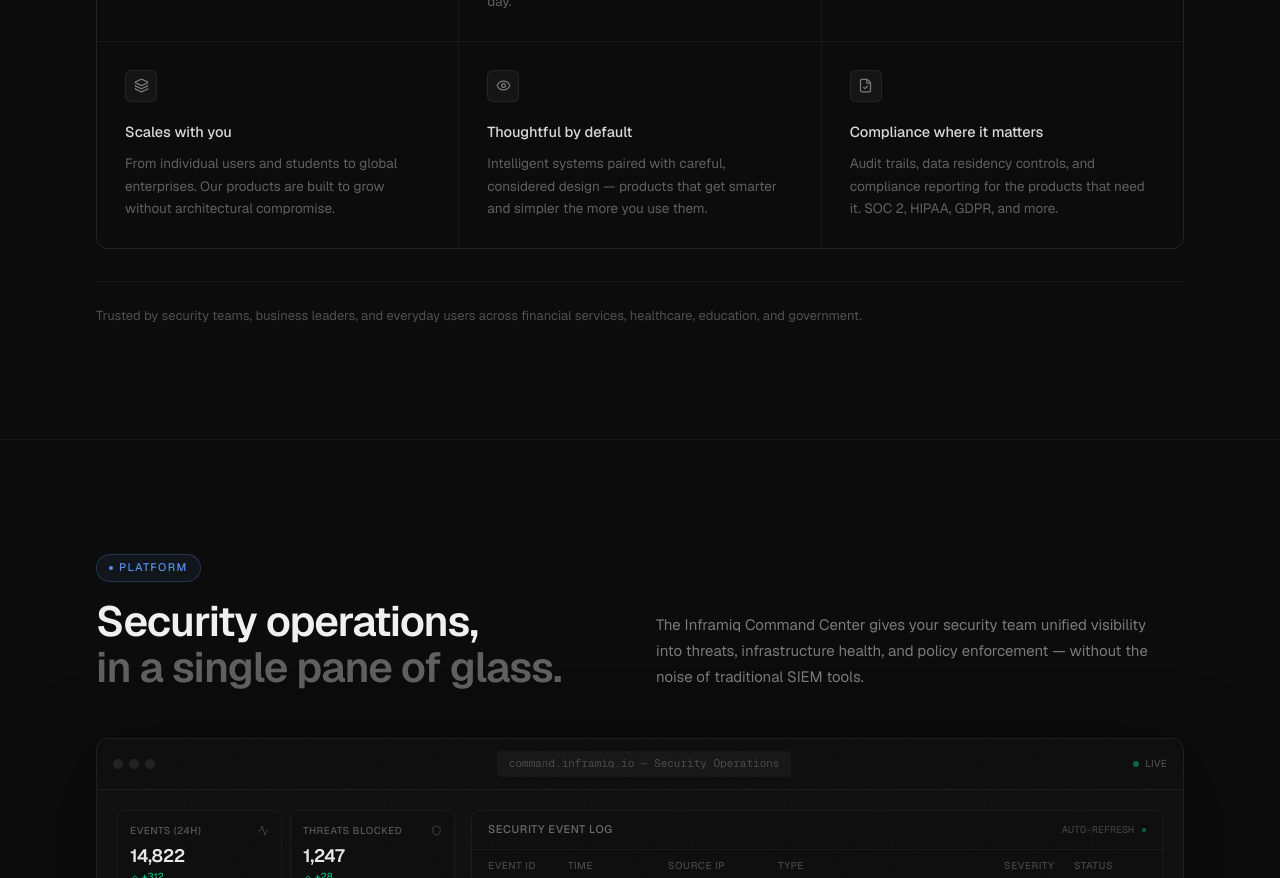
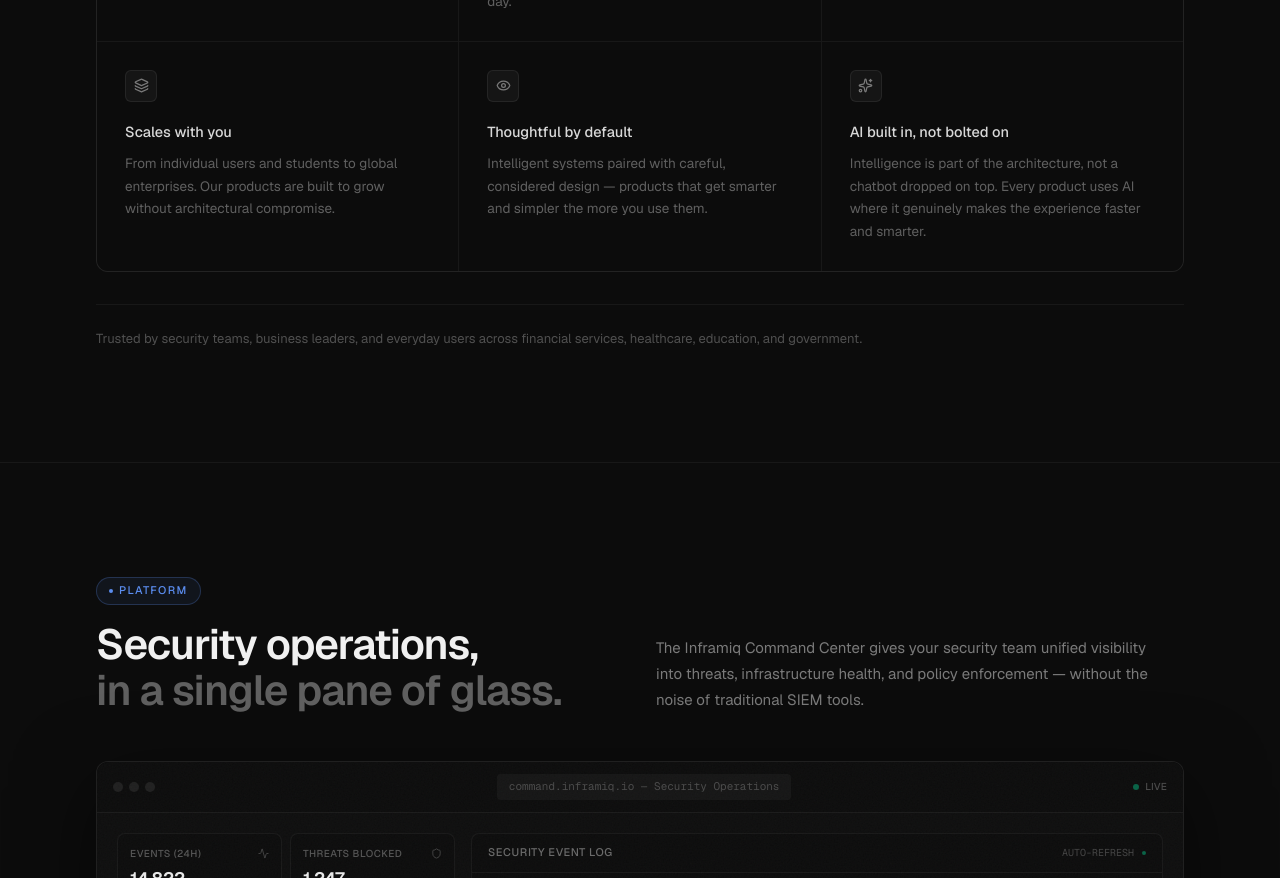
Before and after one commit to Inframiq/inframiqLP, a Next.js app: page / in a window 1280 px wide. Shown: the part 1420-2298 px from the top of the page. Built offline with nearby package versions, Linux system fonts and the light colour scheme.

Commit message:
Swap compliance pillar for AI-in-products pillar in Why Inframiq
Co-Authored-By: Claude Sonnet 5 <noreply@anthropic.com>

```diff
--- a/src/components/WhySection.tsx
+++ b/src/components/WhySection.tsx
@@ -1,7 +1,7 @@
 "use client";
 
 import { motion } from "framer-motion";
-import { ShieldCheck, Activity, Lock, Layers, Eye, FileCheck } from "lucide-react";
+import { ShieldCheck, Activity, Lock, Layers, Eye, Sparkles } from "lucide-react";
 
 const pillars = [
   {
@@ -35,10 +35,10 @@ const pillars = [
       "Intelligent systems paired with careful, considered design — products that get smarter and simpler the more you use them.",
   },
   {
-    icon: FileCheck,
-    title: "Compliance where it matters",
+    icon: Sparkles,
+    title: "AI built in, not bolted on",
     description:
-      "Audit trails, data residency controls, and compliance reporting for the products that need it. SOC 2, HIPAA, GDPR, and more.",
+      "Intelligence is part of the architecture, not a chatbot dropped on top. Every product uses AI where it genuinely makes the experience faster and smarter.",
   },
 ];
 
```
